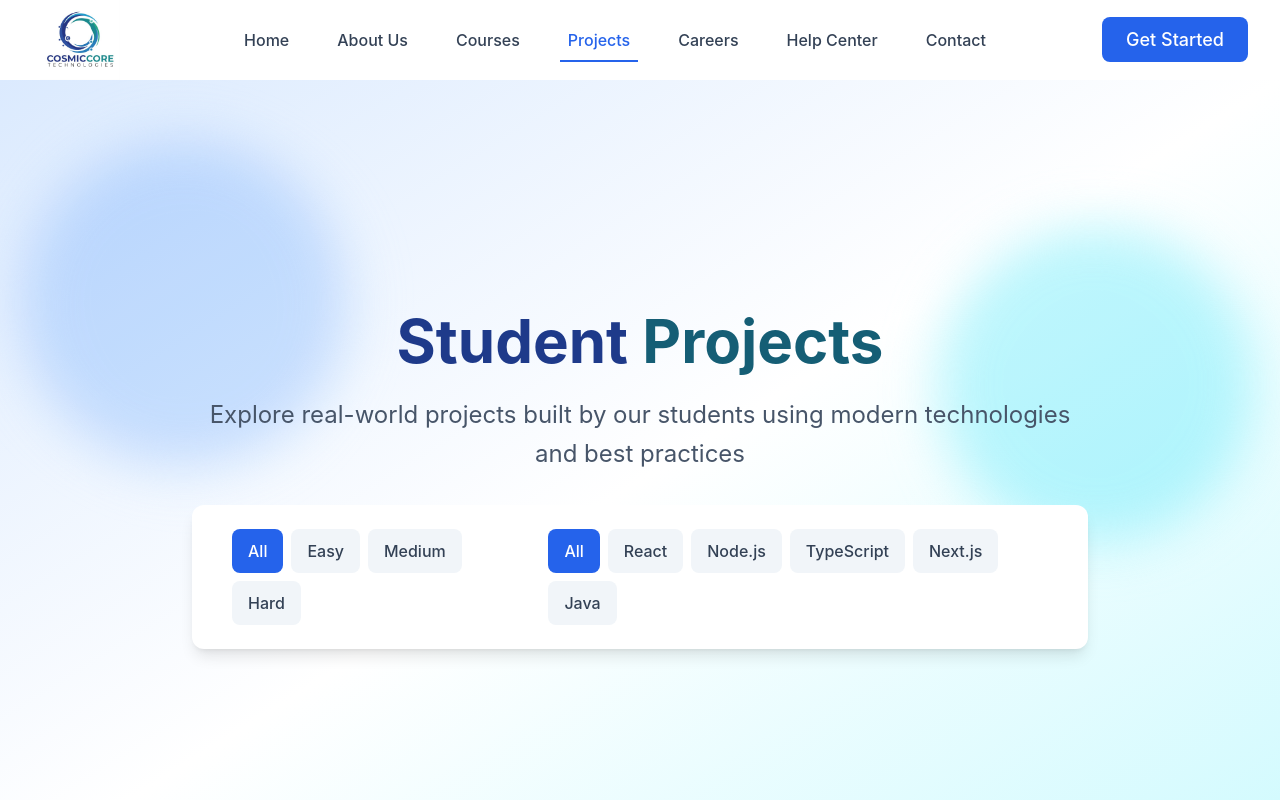
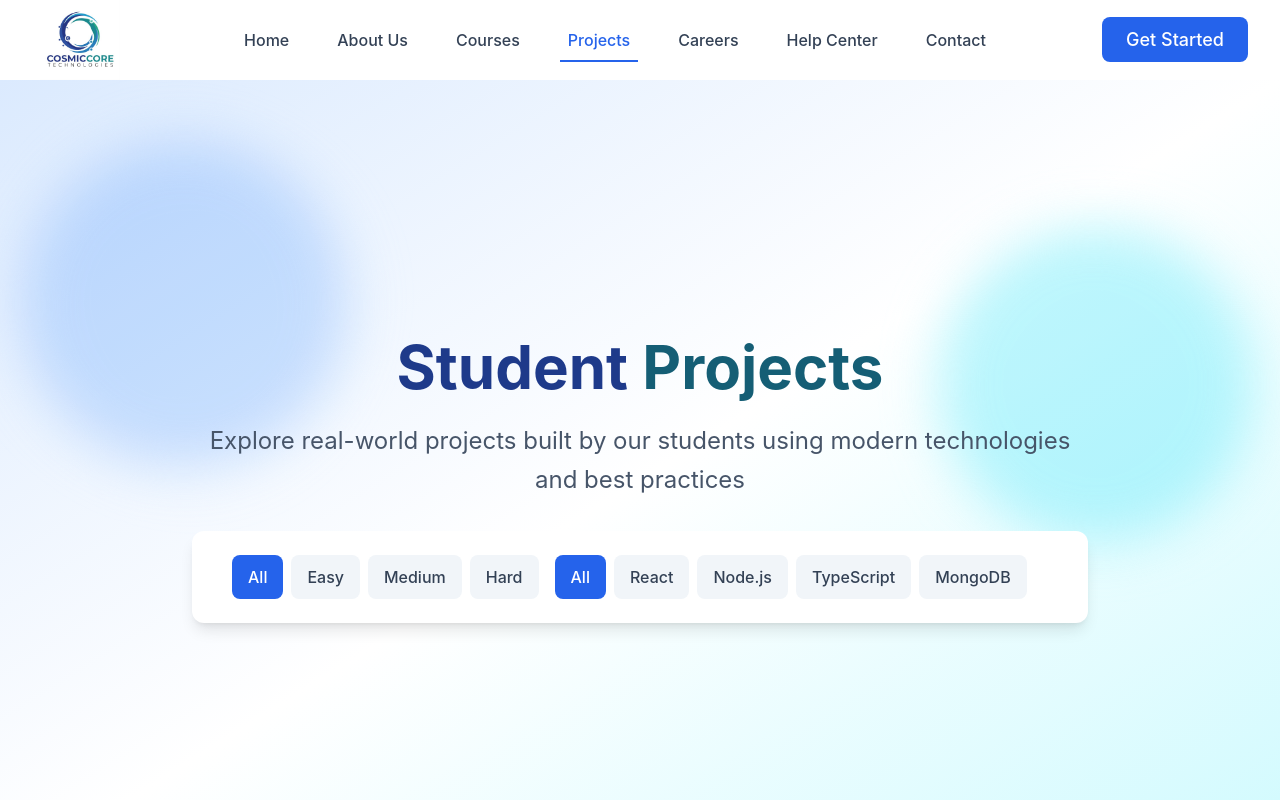
Before and after one commit to vamsireddy22/cosmic-core-website, a React (Create React App) app: page /projects in a window 1280 px wide. Shown: the top 800 px of the page. Built offline with nearby package versions, Linux system fonts and the light colour scheme.

Commit message:
Added MongoDB to the Projects page

```diff
--- a/src/pages/Projects.tsx
+++ b/src/pages/Projects.tsx
@@ -8,7 +8,7 @@ const Projects: React.FC = () => {
   const [selectedTechnology, setSelectedTechnology] = useState<string>('All');
 
   const difficulties = ['All', 'Easy', 'Medium', 'Hard'];
-  const technologies = ['All', 'React', 'Node.js', 'TypeScript', 'Next.js', 'Java'];
+  const technologies = ['All', 'React', 'Node.js', 'TypeScript', 'MongoDB'];
 
   const filteredProjects = useMemo(() => {
     return projects.filter(project => {
```
